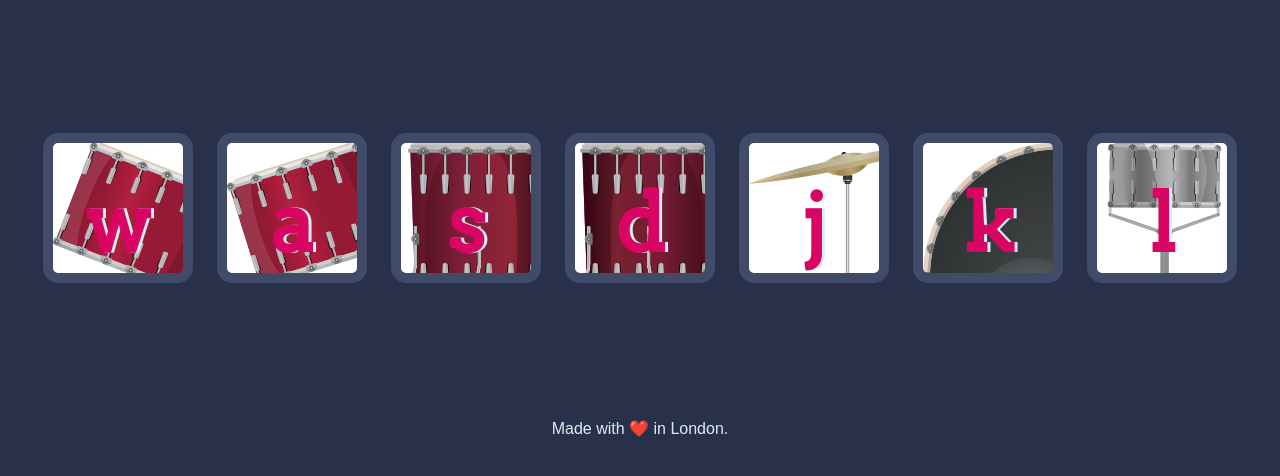
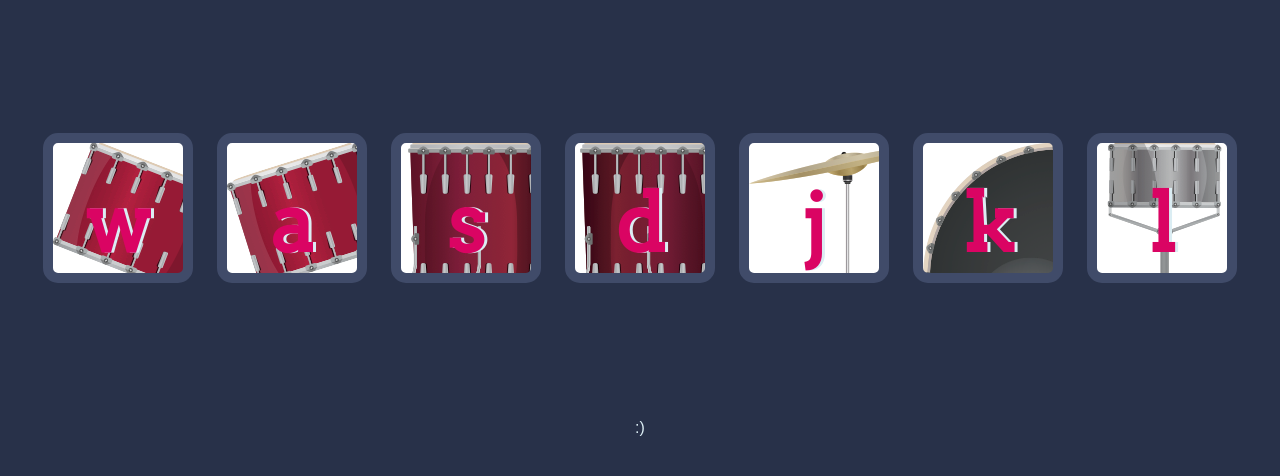
Before and after one commit to Paul-iwnl/Drum-kit, a plain HTML site: page index.html in a window 1280 px wide. Shown: the part 156-632 px from the top of the page. Drawn offline with Linux system fonts and the light colour scheme.

Commit message:
index.html

```diff
--- a/index.html
+++ b/index.html
@@ -23,7 +23,7 @@
 
 
   <footer>
-    Made with ❤️ in London.
+    :)
   </footer>
   <script src="./index.js"></script>
 </body>
```
